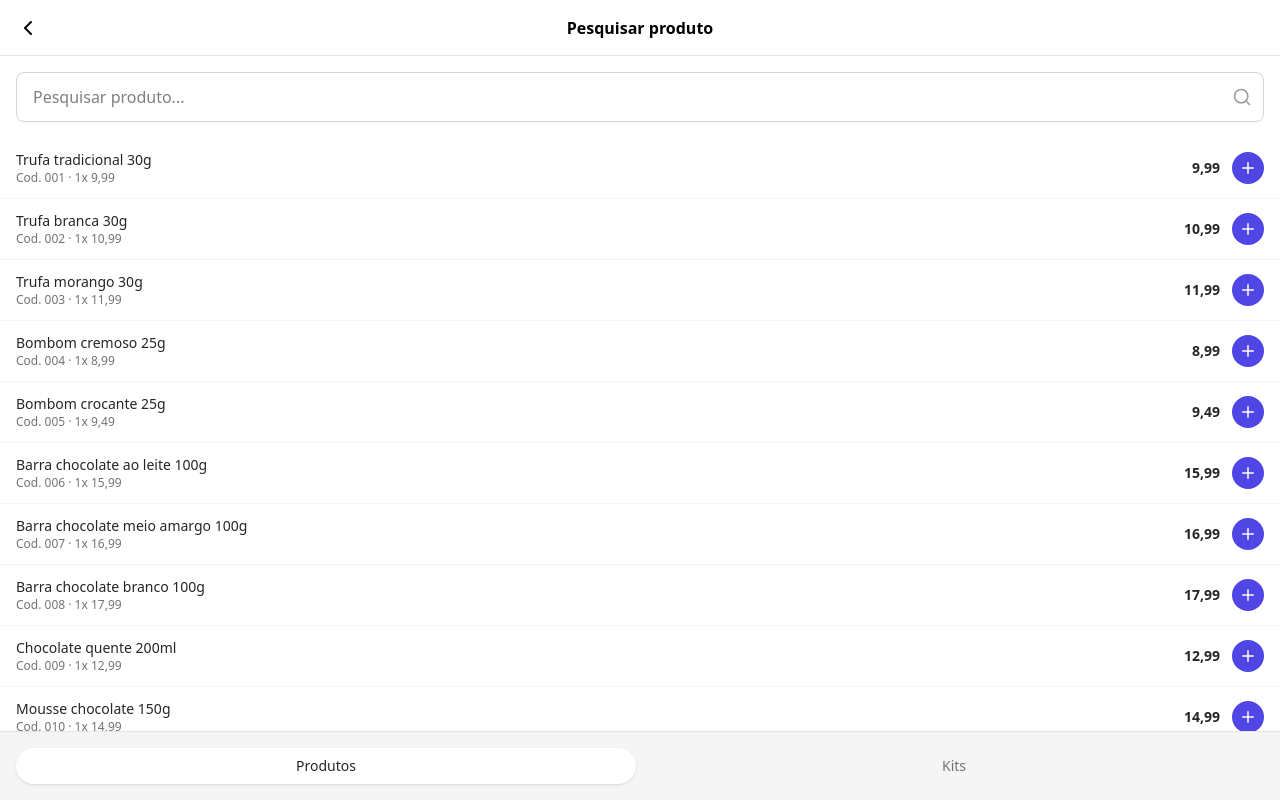
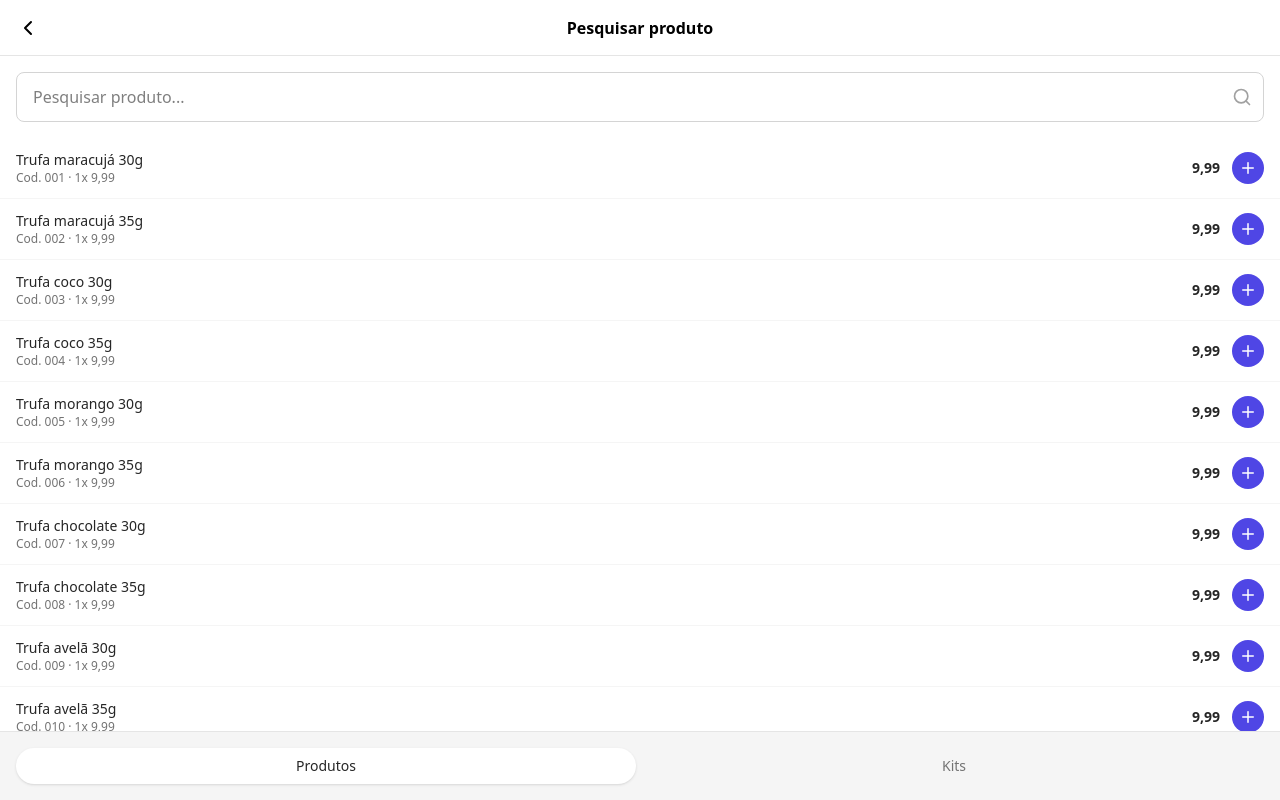
Before and after one commit to lbs-luis/poc-pdvmobile-pwa, a React (Vite) app: page /product-search in a window 1280 px wide. Built offline with nearby package versions, Linux system fonts and the light colour scheme.

Commit message:
feat: implementa teclado de produtos e totalizador

```diff
--- a/dev-dist/sw.js
+++ b/dev-dist/sw.js
@@ -82,7 +82,7 @@ define(['./workbox-5119daf5'], (function (workbox) { 'use strict';
     "revision": "3ca0b8505b4bec776b69afdba2768812"
   }, {
     "url": "index.html",
-    "revision": "0.qskd2kafn1c"
+    "revision": "0.06l785u69dg"
   }], {});
   workbox.cleanupOutdatedCaches();
   workbox.registerRoute(new workbox.NavigationRoute(workbox.createHandlerBoundToURL("index.html"), {
--- a/src/database.ts
+++ b/src/database.ts
@@ -1,9 +1,7 @@
 export const ProductColor = {
-  BROWN: '#8B4513',
-  RED: '#EF4444',
-  YELLOW: '#F59E0B',
-  GREEN: '#22C55E',
-  BLUE: '#3B82F6',
+  ORANGE: '#FFEDD4',
+  GREEN: '#D8F999',
+  BLUE: '#CEFAFE',
 } as const
 
 export type ProductColor = (typeof ProductColor)[keyof typeof ProductColor]
@@ -12,10 +10,10 @@ export const ProductCategory = {
   BEBIDAS: 'Bebidas',
   TRUFAS: 'Trufas',
   BARRAS: 'Barras',
-  SOBREMESAS: 'Sobremesas',
 } as const
 
-export type ProductCategory = (typeof ProductCategory)[keyof typeof ProductCategory]
+export type ProductCategory =
+  (typeof ProductCategory)[keyof typeof ProductCategory]
 
 export interface Product {
   id: string
@@ -23,28 +21,477 @@ export interface Product {
   price: number
   color: ProductColor
   category: ProductCategory
-  weight?: string
 }
 
 export const products: Product[] = [
-  { id: '001', description: 'Trufa tradicional 30g', price: 9.99, color: ProductColor.BROWN, category: ProductCategory.TRUFAS, weight: '30g' },
-  { id: '002', description: 'Trufa branca 30g', price: 10.99, color: ProductColor.YELLOW, category: ProductCategory.TRUFAS, weight: '30g' },
-  { id: '003', description: 'Trufa morango 30g', price: 11.99, color: ProductColor.RED, category: ProductCategory.TRUFAS, weight: '30g' },
-  { id: '004', description: 'Bombom cremoso 25g', price: 8.99, color: ProductColor.BROWN, category: ProductCategory.TRUFAS, weight: '25g' },
-  { id: '005', description: 'Bombom crocante 25g', price: 9.49, color: ProductColor.YELLOW, category: ProductCategory.TRUFAS, weight: '25g' },
-  { id: '006', description: 'Barra chocolate ao leite 100g', price: 15.99, color: ProductColor.BROWN, category: ProductCategory.BARRAS, weight: '100g' },
-  { id: '007', description: 'Barra chocolate meio amargo 100g', price: 16.99, color: ProductColor.BROWN, category: ProductCategory.BARRAS, weight: '100g' },
-  { id: '008', description: 'Barra chocolate branco 100g', price: 17.99, color: ProductColor.YELLOW, category: ProductCategory.BARRAS, weight: '100g' },
-  { id: '009', description: 'Chocolate quente 200ml', price: 12.99, color: ProductColor.BROWN, category: ProductCategory.BEBIDAS, weight: '200ml' },
-  { id: '010', description: 'Mousse chocolate 150g', price: 14.99, color: ProductColor.BROWN, category: ProductCategory.SOBREMESAS, weight: '150g' },
-  { id: '011', description: 'Brownie pedaço 80g', price: 13.99, color: ProductColor.BROWN, category: ProductCategory.SOBREMESAS, weight: '80g' },
-  { id: '012', description: 'Cheesecake chocolate 120g', price: 18.99, color: ProductColor.YELLOW, category: ProductCategory.SOBREMESAS, weight: '120g' },
-  { id: '013', description: 'Pavê chocolate 200g', price: 22.99, color: ProductColor.BROWN, category: ProductCategory.SOBREMESAS, weight: '200g' },
-  { id: '014', description: 'Torta chocolate fatia 150g', price: 19.99, color: ProductColor.BROWN, category: ProductCategory.SOBREMESAS, weight: '150g' },
-  { id: '015', description: 'Kit trufas variadas 6 unidades', price: 59.99, color: ProductColor.RED, category: ProductCategory.TRUFAS, weight: '6un' },
-  { id: '016', description: 'Kit bombons assorted 12 unidades', price: 69.99, color: ProductColor.GREEN, category: ProductCategory.TRUFAS, weight: '12un' },
-  { id: '017', description: 'Caixa bombons premium 500g', price: 89.99, color: ProductColor.BLUE, category: ProductCategory.TRUFAS, weight: '500g' },
-  { id: '018', description: 'Tablete especial 70% cacau 50g', price: 24.99, color: ProductColor.BROWN, category: ProductCategory.BARRAS, weight: '50g' },
-  { id: '019', description: 'Chocolate orgânico 100g', price: 29.99, color: ProductColor.GREEN, category: ProductCategory.BARRAS, weight: '100g' },
-  { id: '020', description: 'Trufa licor 35g', price: 15.99, color: ProductColor.RED, category: ProductCategory.TRUFAS, weight: '35g' },
+  {
+    id: '001',
+    description: 'Trufa maracujá 30g',
+    price: 9.99,
+    color: ProductColor.GREEN,
+    category: ProductCategory.TRUFAS,
+  },
+  {
+    id: '002',
+    description: 'Trufa maracujá 35g',
+    price: 9.99,
+    color: ProductColor.GREEN,
+    category: ProductCategory.TRUFAS,
+  },
+  {
+    id: '003',
+    description: 'Trufa coco 30g',
+    price: 9.99,
+    color: ProductColor.GREEN,
+    category: ProductCategory.TRUFAS,
+  },
+  {
+    id: '004',
+    description: 'Trufa coco 35g',
+    price: 9.99,
+    color: ProductColor.GREEN,
+    category: ProductCategory.TRUFAS,
+  },
+  {
+    id: '005',
+    description: 'Trufa morango 30g',
+    price: 9.99,
+    color: ProductColor.GREEN,
+    category: ProductCategory.TRUFAS,
+  },
+  {
+    id: '006',
+    description: 'Trufa morango 35g',
+    price: 9.99,
+    color: ProductColor.GREEN,
+    category: ProductCategory.TRUFAS,
+  },
+  {
+    id: '007',
+    description: 'Trufa chocolate 30g',
+    price: 9.99,
+    color: ProductColor.GREEN,
+    category: ProductCategory.TRUFAS,
+  },
+  {
+    id: '008',
+    description: 'Trufa chocolate 35g',
+    price: 9.99,
+    color: ProductColor.GREEN,
+    category: ProductCategory.TRUFAS,
+  },
+  {
+    id: '009',
+    description: 'Trufa avelã 30g',
+    price: 9.99,
+    color: ProductColor.GREEN,
+    category: ProductCategory.TRUFAS,
+  },
+  {
+    id: '010',
+    description: 'Trufa avelã 35g',
+    price: 9.99,
+    color: ProductColor.GREEN,
+    category: ProductCategory.TRUFAS,
+  },
+  {
+    id: '011',
+    description: 'Trufa tradicional 30g',
+    price: 9.99,
+    color: ProductColor.GREEN,
+    category: ProductCategory.TRUFAS,
+  },
+  {
+    id: '012',
+    description: 'Trufa tradicional 35g',
+    price: 9.99,
+    color: ProductColor.GREEN,
+    category: ProductCategory.TRUFAS,
+  },
+  {
+    id: '013',
+    description: 'Trufa amendoim 30g',
+    price: 9.99,
+    color: ProductColor.GREEN,
+    category: ProductCategory.TRUFAS,
+  },
+  {
+    id: '014',
+    description: 'Trufa amendoim 35g',
+    price: 9.99,
+    color: ProductColor.GREEN,
+    category: ProductCategory.TRUFAS,
+  },
+  {
+    id: '015',
+    description: 'Trufa doce de leite 30g',
+    price: 9.99,
+    color: ProductColor.GREEN,
+    category: ProductCategory.TRUFAS,
+  },
+  {
+    id: '016',
+    description: 'Trufa doce de leite 35g',
+    price: 9.99,
+    color: ProductColor.GREEN,
+    category: ProductCategory.TRUFAS,
+  },
+  {
+    id: '017',
+    description: 'Trufa limão 30g',
+    price: 9.99,
+    color: ProductColor.GREEN,
+    category: ProductCategory.TRUFAS,
+  },
+  {
+    id: '018',
+    description: 'Trufa limão 35g',
+    price: 9.99,
+    color: ProductColor.GREEN,
+    category: ProductCategory.TRUFAS,
+  },
+  {
+    id: '019',
+    description: 'Trufa café 30g',
+    price: 9.99,
+    color: ProductColor.GREEN,
+    category: ProductCategory.TRUFAS,
+  },
+  {
+    id: '020',
+    description: 'Trufa café 35g',
+    price: 9.99,
+    color: ProductColor.GREEN,
+    category: ProductCategory.TRUFAS,
+  },
+  {
+    id: '021',
+    description: 'Trufa baunilha 30g',
+    price: 9.99,
+    color: ProductColor.GREEN,
+    category: ProductCategory.TRUFAS,
+  },
+  {
+    id: '022',
+    description: 'Trufa baunilha 35g',
+    price: 9.99,
+    color: ProductColor.GREEN,
+    category: ProductCategory.TRUFAS,
+  },
+  {
+    id: '023',
+    description: 'Trufa pistache 30g',
+    price: 9.99,
+    color: ProductColor.GREEN,
+    category: ProductCategory.TRUFAS,
+  },
+  {
+    id: '024',
+    description: 'Trufa pistache 35g',
+    price: 9.99,
+    color: ProductColor.GREEN,
+    category: ProductCategory.TRUFAS,
+  },
+  {
+    id: '025',
+    description: 'Trufa castanha 30g',
+    price: 9.99,
+    color: ProductColor.GREEN,
+    category: ProductCategory.TRUFAS,
+  },
+  {
+    id: '026',
+    description: 'Trufa castanha 35g',
+    price: 9.99,
+    color: ProductColor.GREEN,
+    category: ProductCategory.TRUFAS,
+  },
+  {
+    id: '027',
+    description: 'Trufa laranja 30g',
+    price: 9.99,
+    color: ProductColor.GREEN,
+    category: ProductCategory.TRUFAS,
+  },
+  {
+    id: '028',
+    description: 'Trufa laranja 35g',
+    price: 9.99,
+    color: ProductColor.GREEN,
+    category: ProductCategory.TRUFAS,
+  },
+  {
+    id: '029',
+    description: 'Trufa maracujá 40g',
+    price: 9.99,
+    color: ProductColor.GREEN,
+    category: ProductCategory.TRUFAS,
+  },
+  {
+    id: '030',
+    description: 'Trufa coco 40g',
+    price: 9.99,
+    color: ProductColor.GREEN,
+    category: ProductCategory.TRUFAS,
+  },
+  {
+    id: '031',
+    description: 'Trufa morango 40g',
+    price: 9.99,
+    color: ProductColor.GREEN,
+    category: ProductCategory.TRUFAS,
+  },
+  {
+    id: '032',
+    description: 'Trufa chocolate 40g',
+    price: 9.99,
+    color: ProductColor.GREEN,
+    category: ProductCategory.TRUFAS,
+  },
+  {
+    id: '033',
+    description: 'Trufa avelã 40g',
+    price: 9.99,
+    color: ProductColor.GREEN,
+    category: ProductCategory.TRUFAS,
+  },
+  {
+    id: '034',
+    description: 'Trufa tradicional 40g',
+    price: 9.99,
+    color: ProductColor.GREEN,
+    category: ProductCategory.TRUFAS,
+  },
+  {
+    id: '035',
+    description: 'Trufa amendoim 40g',
+    price: 9.99,
+    color: ProductColor.GREEN,
+    category: ProductCategory.TRUFAS,
+  },
+  {
+    id: '036',
+    description: 'Trufa doce de leite 40g',
+    price: 9.99,
+    color: ProductColor.GREEN,
+    category: ProductCategory.TRUFAS,
+  },
+  {
+    id: '037',
+    description: 'Trufa limão 40g',
+    price: 9.99,
+    color: ProductColor.GREEN,
+    category: ProductCategory.TRUFAS,
+  },
+  {
+    id: '038',
+    description: 'Trufa café 40g',
+    price: 9.99,
+    color: ProductColor.GREEN,
+    category: ProductCategory.TRUFAS,
+  },
+  {
+    id: '039',
+    description: 'Trufa baunilha 40g',
+    price: 9.99,
+    color: ProductColor.GREEN,
+    category: ProductCategory.TRUFAS,
+  },
+  {
+    id: '040',
+    description: 'Trufa pistache 40g',
+    price: 9.99,
+    color: ProductColor.GREEN,
+    category: ProductCategory.TRUFAS,
+  },
+  {
+    id: '041',
+    description: 'Trufa castanha 40g',
+    price: 9.99,
+    color: ProductColor.GREEN,
+    category: ProductCategory.TRUFAS,
+  },
+  {
+    id: '042',
+    description: 'Trufa laranja 40g',
+    price: 9.99,
+    color: ProductColor.GREEN,
+    category: ProductCategory.TRUFAS,
+  },
+  {
+    id: '043',
+    description: 'Trufa maracujá 45g',
+    price: 9.99,
+    color: ProductColor.GREEN,
+    category: ProductCategory.TRUFAS,
+  },
+  {
+    id: '044',
+    description: 'Trufa coco 45g',
+    price: 9.99,
+    color: ProductColor.GREEN,
+    category: ProductCategory.TRUFAS,
+  },
+  {
+    id: '045',
+    description: 'Trufa morango 45g',
+    price: 9.99,
+    color: ProductColor.GREEN,
+    category: ProductCategory.TRUFAS,
+  },
+  {
+    id: '046',
+    description: 'Trufa chocolate 45g',
+    price: 9.99,
+    color: ProductColor.GREEN,
+    category: ProductCategory.TRUFAS,
+  },
+  {
+    id: '047',
+    description: 'Trufa avelã 45g',
+    price: 9.99,
+    color: ProductColor.GREEN,
+    category: ProductCategory.TRUFAS,
+  },
+  {
+    id: '048',
+    description: 'Trufa tradicional 45g',
+    price: 9.99,
+    color: ProductColor.GREEN,
+    category: ProductCategory.TRUFAS,
+  },
+  {
+    id: '049',
+    description: 'Trufa amendoim 45g',
+    price: 9.99,
+    color: ProductColor.GREEN,
+    category: ProductCategory.TRUFAS,
+  },
+  {
+    id: '050',
+    description: 'Trufa doce de leite 45g',
+    price: 9.99,
+    color: ProductColor.GREEN,
+    category: ProductCategory.TRUFAS,
+  },
+  {
+    id: '051',
+    description: 'Café',
+    price: 6.99,
+    color: ProductColor.ORANGE,
+    category: ProductCategory.BEBIDAS,
+  },
+  {
+    id: '052',
+    description: 'Café grande',
+    price: 7.99,
+    color: ProductColor.ORANGE,
+    category: ProductCategory.BEBIDAS,
+  },
+  {
+    id: '053',
+    description: 'Café com leite',
+    price: 8.99,
+    color: ProductColor.ORANGE,
+    category: ProductCategory.BEBIDAS,
+  },
+  {
+    id: '054',
+    description: 'Capuccino',
+    price: 9.99,
+    color: ProductColor.ORANGE,
+    category: ProductCategory.BEBIDAS,
+  },
+  {
+    id: '055',
+    description: 'Chocolate quente',
+    price: 10.99,
+    color: ProductColor.ORANGE,
+    category: ProductCategory.BEBIDAS,
+  },
+  {
+    id: '056',
+    description: 'Suco laranja',
+    price: 9.99,
+    color: ProductColor.ORANGE,
+    category: ProductCategory.BEBIDAS,
+  },
+  {
+    id: '057',
+    description: 'Suco limão',
+    price: 9.99,
+    color: ProductColor.ORANGE,
+    category: ProductCategory.BEBIDAS,
+  },
+  {
+    id: '058',
+    description: 'Suco maracujá',
+    price: 9.99,
+    color: ProductColor.ORANGE,
+    category: ProductCategory.BEBIDAS,
+  },
+  {
+    id: '059',
+    description: 'Suco morango',
+    price: 9.99,
+    color: ProductColor.ORANGE,
+    category: ProductCategory.BEBIDAS,
+  },
+  {
+    id: '060',
+    description: 'Suco abacaxi',
+    price: 9.99,
+    color: ProductColor.ORANGE,
+    category: ProductCategory.BEBIDAS,
+  },
+  {
+    id: '099',
+    description: 'Chocolate gelado',
+    price: 12.99,
+    color: ProductColor.ORANGE,
+    category: ProductCategory.BEBIDAS,
+  },
+
+  {
+    id: '100',
+    description: 'Barra chocolate 30g',
+    price: 12.99,
+    color: ProductColor.BLUE,
+    category: ProductCategory.BARRAS,
+  },
+  {
+    id: '101',
+    description: 'Barra chocolate 40g',
+    price: 13.99,
+    color: ProductColor.BLUE,
+    category: ProductCategory.BARRAS,
+  },
+  {
+    id: '102',
+    description: 'Barra chocolate 50g',
+    price: 14.99,
+    color: ProductColor.BLUE,
+    category: ProductCategory.BARRAS,
+  },
+  {
+    id: '103',
+    description: 'Barra chocolate 60g',
+    price: 15.99,
+    color: ProductColor.BLUE,
+    category: ProductCategory.BARRAS,
+  },
+  {
+    id: '104',
+    description: 'Barra chocolate 70g',
+    price: 16.99,
+    color: ProductColor.BLUE,
+    category: ProductCategory.BARRAS,
+  },
+  {
+    id: '150',
+    description: 'Barra chocolate 150g',
+    price: 29.99,
+    color: ProductColor.BLUE,
+    category: ProductCategory.BARRAS,
+  },
 ]
--- a/src/screens/cart/components/cart-input-keyboard/keyboard-button.tsx
+++ b/src/screens/cart/components/cart-input-keyboard/keyboard-button.tsx
@@ -17,7 +17,7 @@ export function KeyboardButton({
       {...props}
       type="button"
       className={cn(
-        'flex min-h-13 w-full [touch-action:manipulation] items-center justify-center rounded-lg border border-[#e5e7eb] bg-white text-[18px] font-bold text-[#1a1a2e] shadow-[0_1px_3px_rgba(0,0,0,0.08)] select-none active:scale-95',
+        'flex min-h-13 w-full touch-manipulation items-center justify-center rounded-lg border border-[#e5e7eb] bg-white text-[18px] font-bold text-[#1a1a2e] shadow-[0_1px_3px_rgba(0,0,0,0.08)] select-none active:scale-95',
         className,
       )}
     >
--- a/src/screens/cart/index.tsx
+++ b/src/screens/cart/index.tsx
@@ -11,7 +11,7 @@ import { CartItemCounter } from './components/cart-item-counter'
 import { CartFooter } from './components/cart-layout/cart-footer'
 import { CartHeader } from './components/cart-layout/cart-header'
 import { CartProductList } from './components/cart-layout/cart-product-list'
-import { CompleteCartButton } from './components/complete-cart-button'
+import { CartTotalizer } from './components/complete-cart-button'
 
 export default function CartScreen() {
   const navigate = useNavigate()
@@ -46,7 +46,7 @@ export default function CartScreen() {
           <CaCamera />
           <CaSearch onClick={handleSearchClick} />
         </div>
-        <CompleteCartButton total={displayPrice} />
+        <CartTotalizer total={displayPrice} />
       </CartFooter>
       <ProductKeyboard
         isOpen={isProductKeyboardOpen}
--- a/src/screens/product-keyboard/index.tsx
+++ b/src/screens/product-keyboard/index.tsx
@@ -15,11 +15,11 @@ export function ProductKeyboard({ isOpen, close }: ProductKeyboardProps) {
       )}
       style={{ transform: isOpen ? 'translateY(0)' : 'translateY(100vh)' }}
     >
-      <div className="flex h-fit w-full items-center bg-white px-2 py-3 shadow-md">
+      <div className="flex h-fit w-full items-center border-b border-neutral-200 bg-white px-2 py-3">
         <button className="size-fit shrink-0" onClick={close}>
           <ChevronLeft size={24} />
         </button>
-        <p className="mx-auto flex text-base font-bold">Teclado Produtos</p>
+        <p className="mx-auto flex text-sm font-medium">Teclado Produtos</p>
         <div className="size-6 bg-transparent" />
       </div>
 
--- a/src/screens/product-keyboard/product-mesh/index.tsx
+++ b/src/screens/product-keyboard/product-mesh/index.tsx
@@ -1,6 +1,6 @@
+import type { ComponentProps } from 'react'
 import { useState } from 'react'
-import type { ComponentProps } from 'react'
-import { products, ProductCategory } from '../../../database'
+import { ProductCategory, products } from '../../../database'
 import { cn } from '../../../lib/cn'
 import { ProductMeshButton } from './product-mesh-button'
 
@@ -12,11 +12,17 @@ const categories = [
   ProductCategory.TRUFAS,
   ProductCategory.BEBIDAS,
   ProductCategory.BARRAS,
-  ProductCategory.SOBREMESAS,
 ]
 
 export function ProductMesh({ className, close }: ProductMeshProps) {
-  const [activeCategory, setActiveCategory] = useState<ProductCategory>(ProductCategory.TRUFAS)
+  const [activeCategory, setActiveCategory] = useState<
+    ProductCategory | undefined
+  >(undefined)
+
+  function handleSelectCategory(category: ProductCategory) {
+    if (category === activeCategory) return setActiveCategory(undefined)
+    setActiveCategory(category)
+  }
 
   const filteredProducts = products.filter((p) => p.category === activeCategory)
 
@@ -28,20 +34,32 @@ export function ProductMesh({ className, close }: ProductMeshProps) {
           className,
         )}
       >
-        {filteredProducts.map((product) => (
-          <ProductMeshButton key={product.id} product={product} close={close} />
-        ))}
+        {activeCategory
+          ? filteredProducts.map((product) => (
+              <ProductMeshButton
+                key={product.id}
+                product={product}
+                close={close}
+              />
+            ))
+          : products.map((product) => (
+              <ProductMeshButton
+                key={product.id}
+                product={product}
+                close={close}
+              />
+            ))}
       </div>
-      <div className="scroll-invisible flex w-full gap-2 overflow-x-auto border-t border-neutral-200 bg-white px-4 py-3 shadow-[0_-2px_4px_rgba(0,0,0,0.05)]">
+      <div className="scroll-invisible flex w-full gap-2 overflow-x-auto border-t border-neutral-200 bg-white p-4">
         {categories.map((category) => (
           <button
             key={category}
-            onClick={() => setActiveCategory(category)}
+            onClick={() => handleSelectCategory(category)}
             className={cn(
               'flex shrink-0 items-center gap-1 rounded-full px-4 py-2 text-sm font-medium transition',
               activeCategory === category
-                ? 'bg-white text-neutral-800 border border-neutral-800'
-                : 'bg-transparent text-neutral-500',
+                ? 'border border-slate-800 bg-white text-slate-800'
+                : 'bg-slate-200 text-slate-500',
             )}
           >
             {category}
--- a/src/screens/product-keyboard/product-mesh/product-mesh-button.tsx
+++ b/src/screens/product-keyboard/product-mesh/product-mesh-button.tsx
@@ -16,12 +16,13 @@ export function ProductMeshButton({ product, close }: ProductMeshButtonProps) {
 
   return (
     <div
-      className="flex h-24 w-full cursor-pointer flex-col items-center justify-center rounded-xl p-2 transition duration-150 ease-in-out active:scale-95"
+      className="flex size-full min-h-26 shrink-0 cursor-pointer flex-col items-center justify-center rounded-xl p-2 transition duration-150 ease-in-out active:scale-95"
       style={{ backgroundColor: product.color }}
       onClick={handleClick}
     >
-      <span className="text-sm font-medium text-neutral-800">{product.description}</span>
-      {product.weight && <span className="text-xs text-neutral-600">{product.weight}</span>}
+      <span className="text-sm font-normal text-neutral-800">
+        {product.description}
+      </span>
     </div>
   )
 }
```
Also changed, not shown: src/screens/cart/components/complete-cart-button.tsx (+39 -20 lines).
